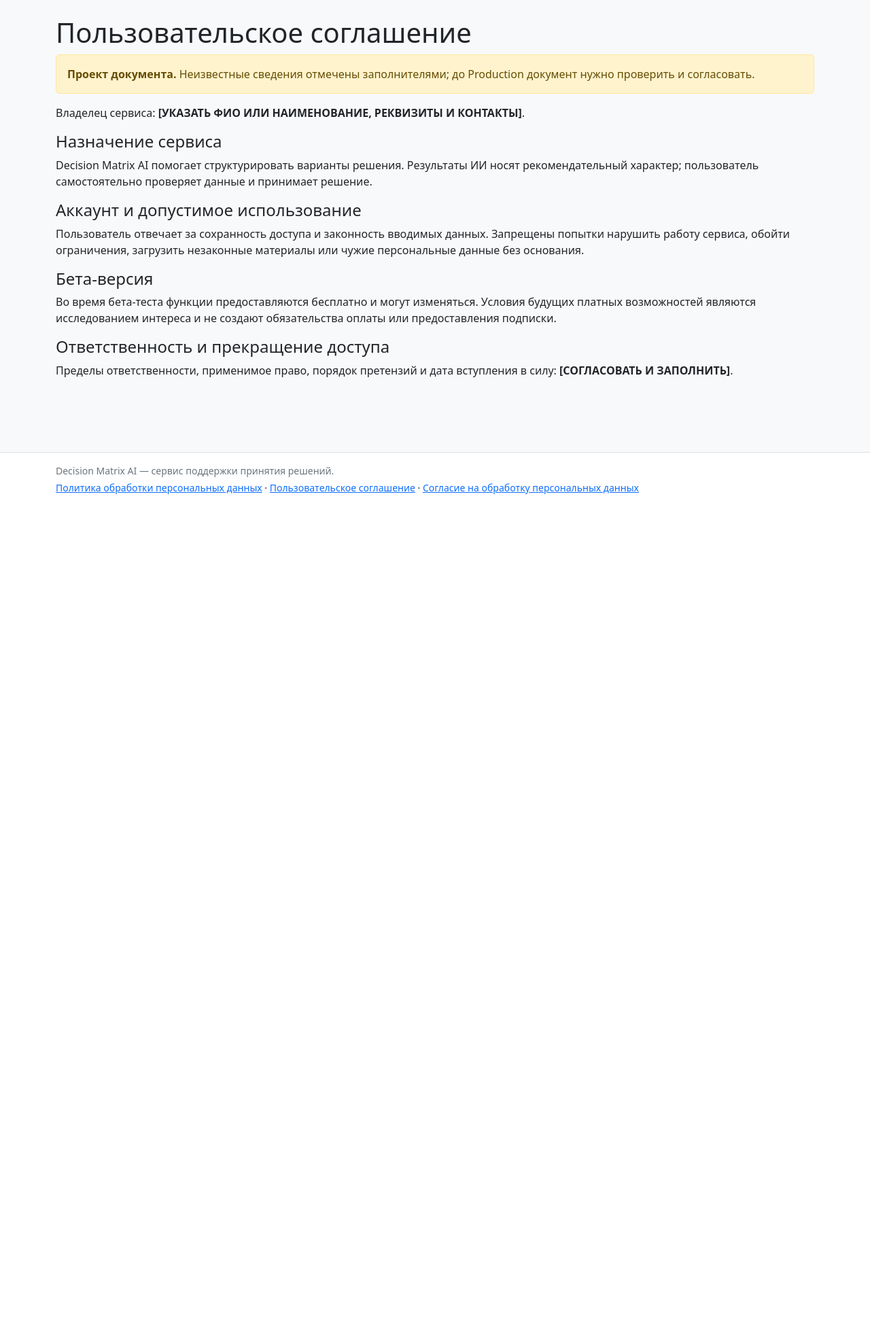
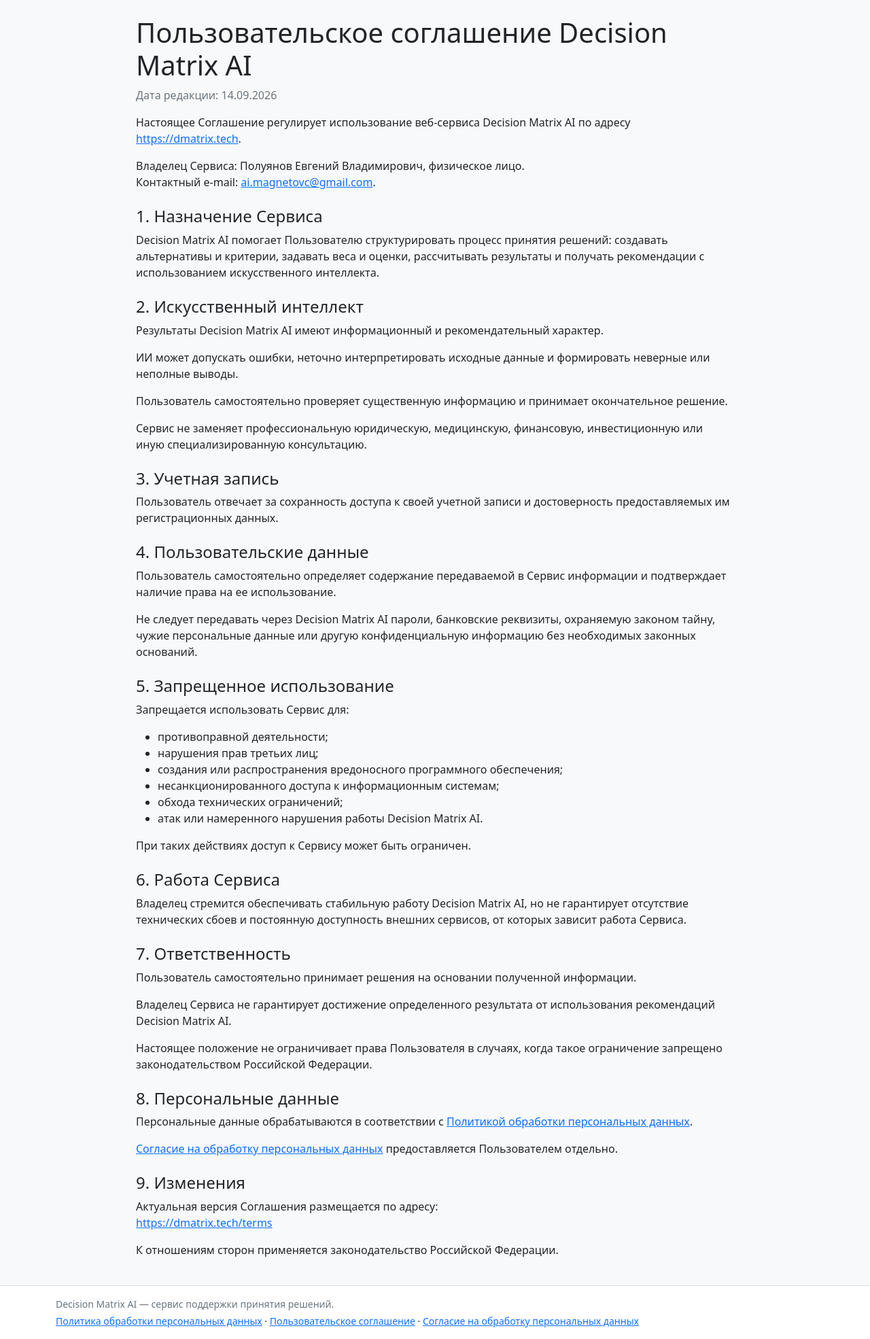
Before and after one commit to evpoluyanov/decision-matrix-ai, a FastAPI app: page /terms in a window 1280 px wide. Shown: the part 56-2026 px from the top of the page at 68% size. Before the commit the page ends 783 px from the top, so only its background shows below. Run offline with FastAPI, Linux system fonts and the light colour scheme; some libraries are stand-ins or nearby versions.

Commit message:
Разместить юридические документы сайта

```diff
--- a/app/templates/terms.html
+++ b/app/templates/terms.html
@@ -2,11 +2,54 @@
 {% block title %}Пользовательское соглашение — Decision Matrix AI{% endblock %}
 {% block metadata %}{% if canonical_url %}<link rel="canonical" href="{{ canonical_url }}/terms">{% endif %}{% endblock %}
 {% block content %}
-<h1>Пользовательское соглашение</h1>
-<div class="alert alert-warning"><strong>Проект документа.</strong> Неизвестные сведения отмечены заполнителями; до Production документ нужно проверить и согласовать.</div>
-<p>Владелец сервиса: <strong>[УКАЗАТЬ ФИО ИЛИ НАИМЕНОВАНИЕ, РЕКВИЗИТЫ И КОНТАКТЫ]</strong>.</p>
-<h2 class="h4">Назначение сервиса</h2><p>Decision Matrix AI помогает структурировать варианты решения. Результаты ИИ носят рекомендательный характер; пользователь самостоятельно проверяет данные и принимает решение.</p>
-<h2 class="h4">Аккаунт и допустимое использование</h2><p>Пользователь отвечает за сохранность доступа и законность вводимых данных. Запрещены попытки нарушить работу сервиса, обойти ограничения, загрузить незаконные материалы или чужие персональные данные без основания.</p>
-<h2 class="h4">Бета-версия</h2><p>Во время бета-теста функции предоставляются бесплатно и могут изменяться. Условия будущих платных возможностей являются исследованием интереса и не создают обязательства оплаты или предоставления подписки.</p>
-<h2 class="h4">Ответственность и прекращение доступа</h2><p>Пределы ответственности, применимое право, порядок претензий и дата вступления в силу: <strong>[СОГЛАСОВАТЬ И ЗАПОЛНИТЬ]</strong>.</p>
+<article class="mx-auto" style="max-width: 880px">
+    <h1>Пользовательское соглашение Decision Matrix AI</h1>
+    <p class="text-secondary">Дата редакции: {{ document_date }}</p>
+    <p>Настоящее Соглашение регулирует использование веб-сервиса Decision Matrix AI по адресу <a href="https://dmatrix.tech">https://dmatrix.tech</a>.</p>
+    <p>Владелец Сервиса: Полуянов Евгений Владимирович, физическое лицо.<br>Контактный e-mail: <a href="mailto:ai.magnetovc@gmail.com">ai.magnetovc@gmail.com</a>.</p>
+
+    <h2 class="h4 mt-4">1. Назначение Сервиса</h2>
+    <p>Decision Matrix AI помогает Пользователю структурировать процесс принятия решений: создавать альтернативы и критерии, задавать веса и оценки, рассчитывать результаты и получать рекомендации с использованием искусственного интеллекта.</p>
+
+    <h2 class="h4 mt-4">2. Искусственный интеллект</h2>
+    <p>Результаты Decision Matrix AI имеют информационный и рекомендательный характер.</p>
+    <p>ИИ может допускать ошибки, неточно интерпретировать исходные данные и формировать неверные или неполные выводы.</p>
+    <p>Пользователь самостоятельно проверяет существенную информацию и принимает окончательное решение.</p>
+    <p>Сервис не заменяет профессиональную юридическую, медицинскую, финансовую, инвестиционную или иную специализированную консультацию.</p>
+
+    <h2 class="h4 mt-4">3. Учетная запись</h2>
+    <p>Пользователь отвечает за сохранность доступа к своей учетной записи и достоверность предоставляемых им регистрационных данных.</p>
+
+    <h2 class="h4 mt-4">4. Пользовательские данные</h2>
+    <p>Пользователь самостоятельно определяет содержание передаваемой в Сервис информации и подтверждает наличие права на ее использование.</p>
+    <p>Не следует передавать через Decision Matrix AI пароли, банковские реквизиты, охраняемую законом тайну, чужие персональные данные или другую конфиденциальную информацию без необходимых законных оснований.</p>
+
+    <h2 class="h4 mt-4">5. Запрещенное использование</h2>
+    <p>Запрещается использовать Сервис для:</p>
+    <ul>
+        <li>противоправной деятельности;</li>
+        <li>нарушения прав третьих лиц;</li>
+        <li>создания или распространения вредоносного программного обеспечения;</li>
+        <li>несанкционированного доступа к информационным системам;</li>
+        <li>обхода технических ограничений;</li>
+        <li>атак или намеренного нарушения работы Decision Matrix AI.</li>
+    </ul>
+    <p>При таких действиях доступ к Сервису может быть ограничен.</p>
+
+    <h2 class="h4 mt-4">6. Работа Сервиса</h2>
+    <p>Владелец стремится обеспечивать стабильную работу Decision Matrix AI, но не гарантирует отсутствие технических сбоев и постоянную доступность внешних сервисов, от которых зависит работа Сервиса.</p>
+
+    <h2 class="h4 mt-4">7. Ответственность</h2>
+    <p>Пользователь самостоятельно принимает решения на основании полученной информации.</p>
+    <p>Владелец Сервиса не гарантирует достижение определенного результата от использования рекомендаций Decision Matrix AI.</p>
+    <p>Настоящее положение не ограничивает права Пользователя в случаях, когда такое ограничение запрещено законодательством Российской Федерации.</p>
+
+    <h2 class="h4 mt-4">8. Персональные данные</h2>
+    <p>Персональные данные обрабатываются в соответствии с <a href="/privacy">Политикой обработки персональных данных</a>.</p>
+    <p><a href="/consent">Согласие на обработку персональных данных</a> предоставляется Пользователем отдельно.</p>
+
+    <h2 class="h4 mt-4">9. Изменения</h2>
+    <p>Актуальная версия Соглашения размещается по адресу:<br><a href="https://dmatrix.tech/terms">https://dmatrix.tech/terms</a></p>
+    <p>К отношениям сторон применяется законодательство Российской Федерации.</p>
+</article>
 {% endblock %}
```
